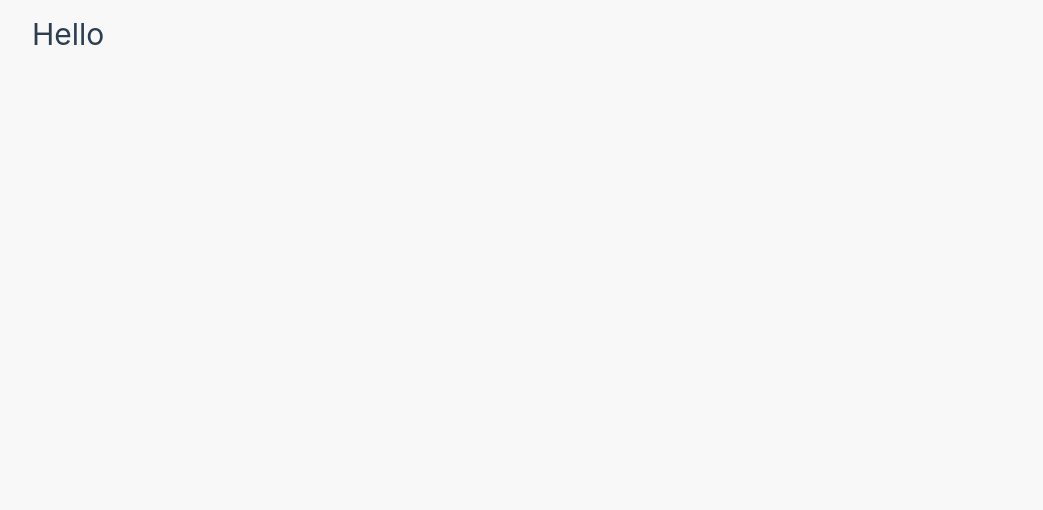
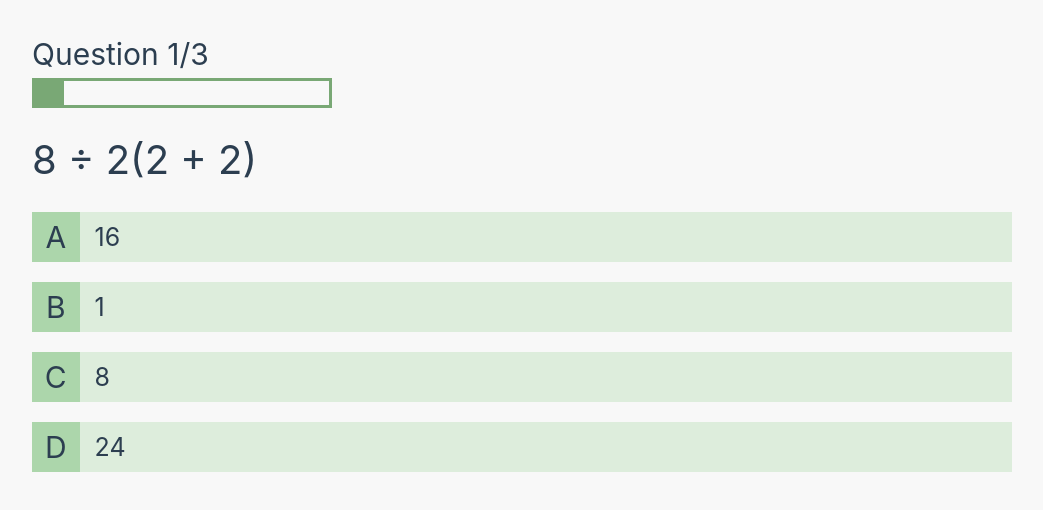
Before and after one commit to camilla-westin/MultiQuiz, a Vue app: page /quiz/1 in a window 1280 px wide. Shown: the top 510 px of the page, without its empty margins (118-1161 px from the left). Built offline with nearby package versions, Linux system fonts and the light colour scheme.

Commit message:
Added quiz data

```diff
--- /dev/null
+++ b/src/components/Question.vue
@@ -0,0 +1,60 @@
+<script setup>
+import { defineProps } from 'vue'
+const { question } = defineProps(['question'])
+</script>
+
+<template>
+  <div class="question-container">
+    <h3 class="question">{{ question.text }}</h3>
+    <ul class="options-container">
+      <li v-for="option in question.options" :key="option.id" class="option">
+        <p class="option-label">{{ option.label }}</p>
+        <div class="option-value">
+          <p>{{ option.text }}</p>
+        </div>
+      </li>
+    </ul>
+  </div>
+</template>
+
+<style scoped>
+.question-container {
+  margin-top: 20px;
+}
+
+.question {
+  font-size: 40px;
+  margin-bottom: 20px;
+}
+
+.options-container {
+  list-style: none;
+  padding: 0;
+}
+
+.option {
+  display: flex;
+  margin-bottom: 20px;
+  cursor: pointer;
+}
+
+.option-label {
+  background: #acd6ab;
+  width: 50px;
+  height: 50px;
+  font-size: 30px;
+  display: flex;
+  align-items: center;
+  justify-content: center;
+}
+
+.option-value {
+  background-color: #ddeddc;
+  width: 100%;
+  font-size: 25px;
+  padding: 0 0 0 15px;
+  display: flex;
+  align-items: center;
+  justify-content: flex-start;
+}
+</style>
--- /dev/null
+++ b/src/components/QuizHeader.vue
@@ -0,0 +1,30 @@
+<template>
+  <header>
+    <h2>Question 1/3</h2>
+    <div class="bar">
+      <div class="completion"></div>
+    </div>
+  </header>
+</template>
+
+<style scoped>
+header {
+  margin-top: 20px;
+}
+
+header h2 {
+  font-size: 30px;
+}
+
+.bar {
+  width: 300px;
+  height: 30px;
+  border: 3px solid #79a875;
+}
+
+.completion {
+  height: 100%;
+  width: 10%;
+  background-color: #79a875;
+}
+</style>
--- a/src/views/QuizView.vue
+++ b/src/views/QuizView.vue
@@ -1,5 +1,21 @@
+<script setup>
+import QuizHeader from '@/components/QuizHeader.vue'
+import Question from '@/components/Question.vue'
+import { useRoute } from 'vue-router'
+import { ref } from 'vue'
+import quizes from '@/data/quizes.json'
+
+const route = useRoute()
+const quizId = parseInt(route.params.id)
+const quiz = quizes.find((q) => q.id === quizId)
+const currentQuestionIndex = ref(0)
+</script>
+
 <template>
   <div>
-    <h1>Hello</h1>
+    <QuizHeader />
+    <div>
+      <Question :question="quiz.questions[currentQuestionIndex]" />
+    </div>
   </div>
 </template>
```
